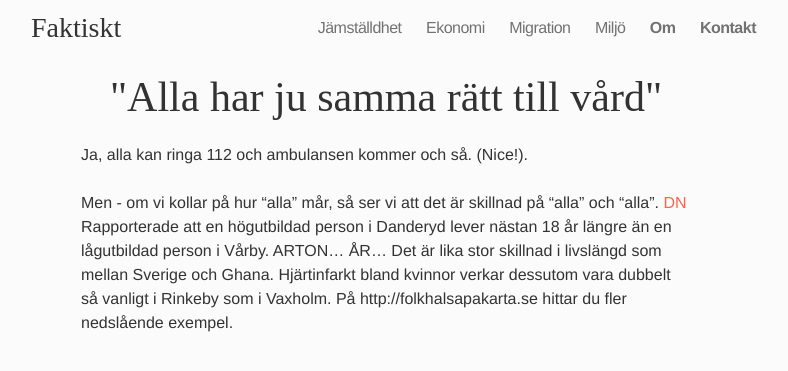
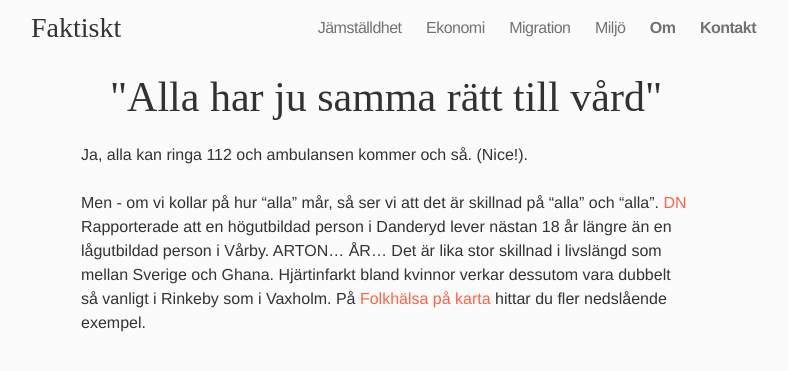
Before and after one commit to frigolitvarulv/faktiskt.github.io, a Jekyll site: the page built from ekonomi/det-finns-inget-klassamh-lle-i-sverige/alla-har-ju-samma-r-tt-till-v-rd.md, in a window 1280 px wide. Shown: the top 371 px of the page, without its empty margins (254-1042 px from the left). Built offline with Jekyll 4.4.1, drawn with Linux system fonts in a browser that asks for light colours; nearby versions of some CDN libraries; Markdown is read by kramdown in place of the engine named in the settings.

Commit message:
Updated alla-har-ju-samma-r-tt-till-v-rd.md

```diff
--- a/ekonomi/det-finns-inget-klassamh-lle-i-sverige/alla-har-ju-samma-r-tt-till-v-rd.md
+++ b/ekonomi/det-finns-inget-klassamh-lle-i-sverige/alla-har-ju-samma-r-tt-till-v-rd.md
@@ -8,4 +8,4 @@ sort: 2
 
 
 
-Ja, alla kan ringa 112 och ambulansen kommer och så. (Nice!). <br><br>Men - om vi kollar på hur "alla" mår, så ser vi att det är skillnad på "alla" och "alla". [DN](http://www.dn.se/sthlm/tunnelbanestationen-avslojar-din-halsa/) Rapporterade att en högutbildad person i Danderyd lever nästan 18 år längre än en lågutbildad person i Vårby. ARTON… ÅR… Det är lika stor skillnad i livslängd som mellan Sverige och Ghana. Hjärtinfarkt bland kvinnor verkar dessutom vara dubbelt så vanligt i Rinkeby som i Vaxholm. På http://folkhalsapakarta.se hittar du fler nedslående exempel.
+Ja, alla kan ringa 112 och ambulansen kommer och så. (Nice!). <br><br>Men - om vi kollar på hur "alla" mår, så ser vi att det är skillnad på "alla" och "alla". [DN](http://www.dn.se/sthlm/tunnelbanestationen-avslojar-din-halsa/) Rapporterade att en högutbildad person i Danderyd lever nästan 18 år längre än en lågutbildad person i Vårby. ARTON… ÅR… Det är lika stor skillnad i livslängd som mellan Sverige och Ghana. Hjärtinfarkt bland kvinnor verkar dessutom vara dubbelt så vanligt i Rinkeby som i Vaxholm. På [Folkhälsa på karta](http://folkhalsapakarta.se) hittar du fler nedslående exempel.
```
